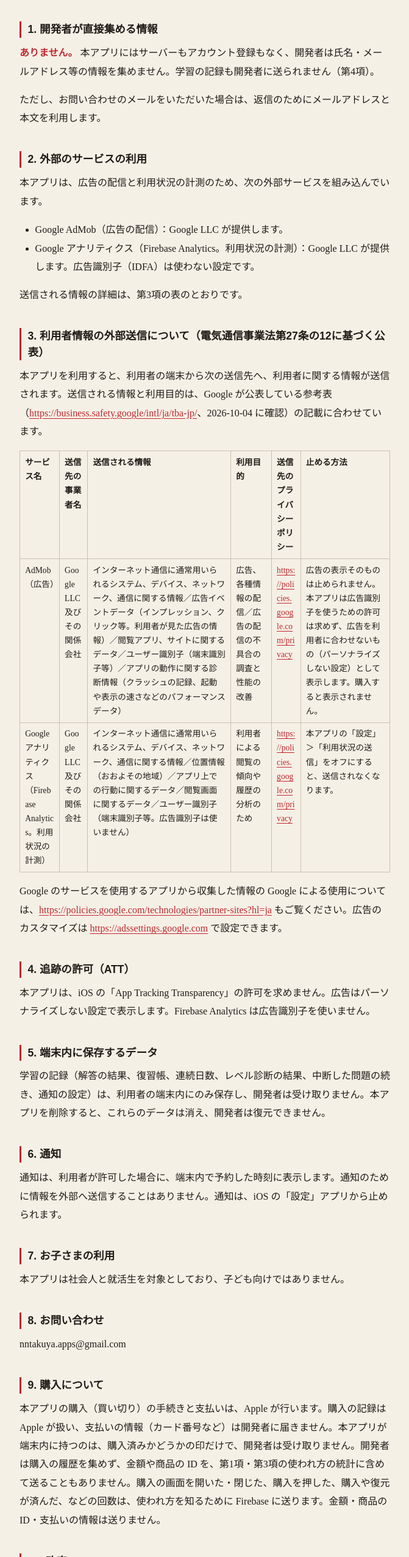
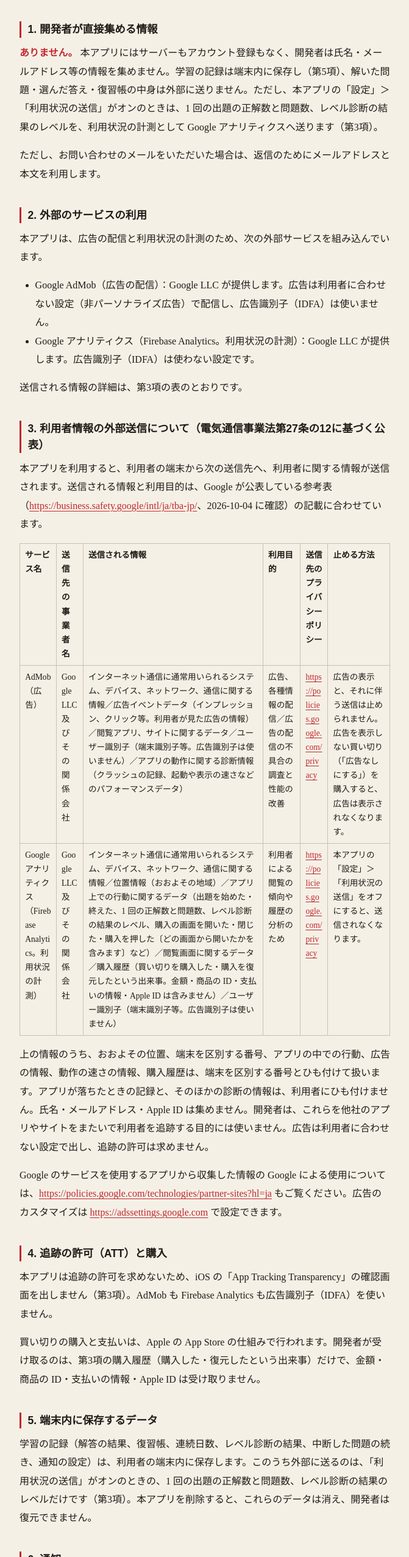
Before and after one commit to nntakuya/nntakuya.github.io, a plain HTML site: page keigo-drill/privacy.html in a window 1280 px wide. Shown: the part 246-2800 px from the top of the page at 61% size, without its empty margins (304-975 px from the left). Drawn offline with Linux system fonts and the light colour scheme.

Commit message:
敬語ドリルのプライバシー: 送る学習の結果・ひも付け・購入履歴を明記し、第4項に購入をまとめる（旧第9項）・改定日 2026-11-21（D-661・D-668・D-671・D-673・D-676）
Co-Authored-By: Claude Opus 5.5 <noreply@anthropic.com>

```diff
--- a/keigo-drill/privacy.html
+++ b/keigo-drill/privacy.html
@@ -12,34 +12,34 @@
 <h1>プライバシーポリシー</h1>
 <p>開発者 nntakuya（以下「開発者」）は、iOS アプリ「敬語ドリル｜大人の言い回しと語彙力」（以下「本アプリ」）における利用者の情報の取り扱いを、以下のとおり定めます。</p>
 <h2>1. 開発者が直接集める情報</h2>
-<p><strong>ありません。</strong> 本アプリにはサーバーもアカウント登録もなく、開発者は氏名・メールアドレス等の情報を集めません。学習の記録も開発者に送られません（第4項）。</p>
+<p><strong>ありません。</strong> 本アプリにはサーバーもアカウント登録もなく、開発者は氏名・メールアドレス等の情報を集めません。学習の記録は端末内に保存し（第5項）、解いた問題・選んだ答え・復習帳の中身は外部に送りません。ただし、本アプリの「設定」＞「利用状況の送信」がオンのときは、1 回の出題の正解数と問題数、レベル診断の結果のレベルを、利用状況の計測として Google アナリティクスへ送ります（第3項）。</p>
 <p>ただし、お問い合わせのメールをいただいた場合は、返信のためにメールアドレスと本文を利用します。</p>
 <h2>2. 外部のサービスの利用</h2>
 <p>本アプリは、広告の配信と利用状況の計測のため、次の外部サービスを組み込んでいます。</p>
-<ul><li>Google AdMob（広告の配信）：Google LLC が提供します。</li><li>Google アナリティクス（Firebase Analytics。利用状況の計測）：Google LLC が提供します。広告識別子（IDFA）は使わない設定です。</li></ul>
+<ul><li>Google AdMob（広告の配信）：Google LLC が提供します。広告は利用者に合わせない設定（非パーソナライズ広告）で配信し、広告識別子（IDFA）は使いません。</li><li>Google アナリティクス（Firebase Analytics。利用状況の計測）：Google LLC が提供します。広告識別子（IDFA）は使わない設定です。</li></ul>
 <p>送信される情報の詳細は、第3項の表のとおりです。</p>
 <h2>3. 利用者情報の外部送信について（電気通信事業法第27条の12に基づく公表）</h2>
 <p>本アプリを利用すると、利用者の端末から次の送信先へ、利用者に関する情報が送信されます。送信される情報と利用目的は、Google が公表している参考表（<a href="https://business.safety.google/intl/ja/tba-jp/">https://business.safety.google/intl/ja/tba-jp/</a>、2026-10-04 に確認）の記載に合わせています。</p>
 <div class="table"><table><thead><tr><th scope="col">サービス名</th><th scope="col">送信先の事業者名</th><th scope="col">送信される情報</th><th scope="col">利用目的</th><th scope="col">送信先のプライバシーポリシー</th><th scope="col">止める方法</th></tr></thead><tbody>
-<tr><td>AdMob（広告）</td><td>Google LLC及びその関係会社</td><td>インターネット通信に通常用いられるシステム、デバイス、ネットワーク、通信に関する情報／広告イベントデータ（インプレッション、クリック等。利用者が見た広告の情報）／閲覧アプリ、サイトに関するデータ／ユーザー識別子（端末識別子等）／アプリの動作に関する診断情報（クラッシュの記録、起動や表示の速さなどのパフォーマンスデータ）</td><td>広告、各種情報の配信／広告の配信の不具合の調査と性能の改善</td><td><a href="https://policies.google.com/privacy?hl=ja">https://policies.google.com/privacy</a></td><td>広告の表示そのものは止められません。本アプリは広告識別子を使うための許可は求めず、広告を利用者に合わせないもの（パーソナライズしない設定）として表示します。購入すると表示されません。</td></tr>
-<tr><td>Google アナリティクス（Firebase Analytics。利用状況の計測）</td><td>Google LLC及びその関係会社</td><td>インターネット通信に通常用いられるシステム、デバイス、ネットワーク、通信に関する情報／位置情報（おおよその地域）／アプリ上での行動に関するデータ／閲覧画面に関するデータ／ユーザー識別子（端末識別子等。広告識別子は使いません）</td><td>利用者による閲覧の傾向や履歴の分析のため</td><td><a href="https://policies.google.com/privacy?hl=ja">https://policies.google.com/privacy</a></td><td>本アプリの「設定」＞「利用状況の送信」をオフにすると、送信されなくなります。</td></tr>
+<tr><td>AdMob（広告）</td><td>Google LLC及びその関係会社</td><td>インターネット通信に通常用いられるシステム、デバイス、ネットワーク、通信に関する情報／広告イベントデータ（インプレッション、クリック等。利用者が見た広告の情報）／閲覧アプリ、サイトに関するデータ／ユーザー識別子（端末識別子等。広告識別子は使いません）／アプリの動作に関する診断情報（クラッシュの記録、起動や表示の速さなどのパフォーマンスデータ）</td><td>広告、各種情報の配信／広告の配信の不具合の調査と性能の改善</td><td><a href="https://policies.google.com/privacy?hl=ja">https://policies.google.com/privacy</a></td><td>広告の表示と、それに伴う送信は止められません。広告を表示しない買い切り（「広告なしにする」）を購入すると、広告は表示されなくなります。</td></tr>
+<tr><td>Google アナリティクス（Firebase Analytics。利用状況の計測）</td><td>Google LLC及びその関係会社</td><td>インターネット通信に通常用いられるシステム、デバイス、ネットワーク、通信に関する情報／位置情報（おおよその地域）／アプリ上での行動に関するデータ（出題を始めた・終えた、1 回の正解数と問題数、レベル診断の結果のレベル、購入の画面を開いた・閉じた・購入を押した〔どの画面から開いたかを含みます〕など）／閲覧画面に関するデータ／購入履歴（買い切りを購入した・購入を復元したという出来事。金額・商品の ID・支払いの情報・Apple ID は含みません）／ユーザー識別子（端末識別子等。広告識別子は使いません）</td><td>利用者による閲覧の傾向や履歴の分析のため</td><td><a href="https://policies.google.com/privacy?hl=ja">https://policies.google.com/privacy</a></td><td>本アプリの「設定」＞「利用状況の送信」をオフにすると、送信されなくなります。</td></tr>
 </tbody></table></div>
+<p>上の情報のうち、おおよその位置、端末を区別する番号、アプリの中での行動、広告の情報、動作の速さの情報、購入履歴は、端末を区別する番号とひも付けて扱います。アプリが落ちたときの記録と、そのほかの診断の情報は、利用者にひも付けません。氏名・メールアドレス・Apple ID は集めません。開発者は、これらを他社のアプリやサイトをまたいで利用者を追跡する目的には使いません。広告は利用者に合わせない設定で出し、追跡の許可は求めません。</p>
 <p>Google のサービスを使用するアプリから収集した情報の Google による使用については、<a href="https://policies.google.com/technologies/partner-sites?hl=ja">https://policies.google.com/technologies/partner-sites?hl=ja</a> もご覧ください。広告のカスタマイズは <a href="https://adssettings.google.com">https://adssettings.google.com</a> で設定できます。</p>
-<h2>4. 追跡の許可（ATT）</h2>
-<p>本アプリは、iOS の「App Tracking Transparency」の許可を求めません。広告はパーソナライズしない設定で表示します。Firebase Analytics は広告識別子を使いません。</p>
+<h2>4. 追跡の許可（ATT）と購入</h2>
+<p>本アプリは追跡の許可を求めないため、iOS の「App Tracking Transparency」の確認画面を出しません（第3項）。AdMob も Firebase Analytics も広告識別子（IDFA）を使いません。</p>
+<p>買い切りの購入と支払いは、Apple の App Store の仕組みで行われます。開発者が受け取るのは、第3項の購入履歴（購入した・復元したという出来事）だけで、金額・商品の ID・支払いの情報・Apple ID は受け取りません。</p>
 <h2>5. 端末内に保存するデータ</h2>
-<p>学習の記録（解答の結果、復習帳、連続日数、レベル診断の結果、中断した問題の続き、通知の設定）は、利用者の端末内にのみ保存し、開発者は受け取りません。本アプリを削除すると、これらのデータは消え、開発者は復元できません。</p>
+<p>学習の記録（解答の結果、復習帳、連続日数、レベル診断の結果、中断した問題の続き、通知の設定）は、利用者の端末内に保存します。このうち外部に送るのは、「利用状況の送信」がオンのときの、1 回の出題の正解数と問題数、レベル診断の結果のレベルだけです（第3項）。本アプリを削除すると、これらのデータは消え、開発者は復元できません。</p>
 <h2>6. 通知</h2>
 <p>通知は、利用者が許可した場合に、端末内で予約した時刻に表示します。通知のために情報を外部へ送信することはありません。通知は、iOS の「設定」アプリから止められます。</p>
 <h2>7. お子さまの利用</h2>
 <p>本アプリは社会人と就活生を対象としており、子ども向けではありません。</p>
 <h2>8. お問い合わせ</h2>
 <p>nntakuya.apps@gmail.com</p>
-<h2>9. 購入について</h2>
-<p>本アプリの購入（買い切り）の手続きと支払いは、Apple が行います。購入の記録は Apple が扱い、支払いの情報（カード番号など）は開発者に届きません。本アプリが端末内に持つのは、購入済みかどうかの印だけで、開発者は受け取りません。開発者は購入の履歴を集めず、金額や商品の ID を、第1項・第3項の使われ方の統計に含めて送ることもありません。購入の画面を開いた・閉じた、購入を押した、購入や復元が済んだ、などの回数は、使われ方を知るために Firebase に送ります。金額・商品の ID・支払いの情報は送りません。</p>
-<h2>10. 改定</h2>
+<h2>9. 改定</h2>
 <p>本ポリシーは必要に応じて改定します。重要な変更は、本アプリ内または本ページでお知らせします。</p>
-<p>制定日：2026-10-04<br>改定日：2026-10-05（第3項に、AdMob が送信する診断情報と広告の情報を追記）<br>改定日：2026-11-13（第9項に、購入について追記）</p>
+<p>制定日：2026-10-04<br>改定日：2026-10-05（第3項に、AdMob が送信する診断情報と広告の情報を追記）<br>改定日：2026-11-13（第9項に、購入について追記）<br>改定日：2026-11-21（第1項・第5項に送信する学習の結果を明記。第3項に端末を区別する番号とのひも付けを明記。第3項に購入の画面の出来事と購入履歴を追記。第4項を、追跡の許可を求めない今の作りに合わせて改め、購入についての説明を第4項にまとめた（旧第9項）。）</p>
 </main>
 <footer><p>運営：nntakuya</p></footer>
 </body>
```
